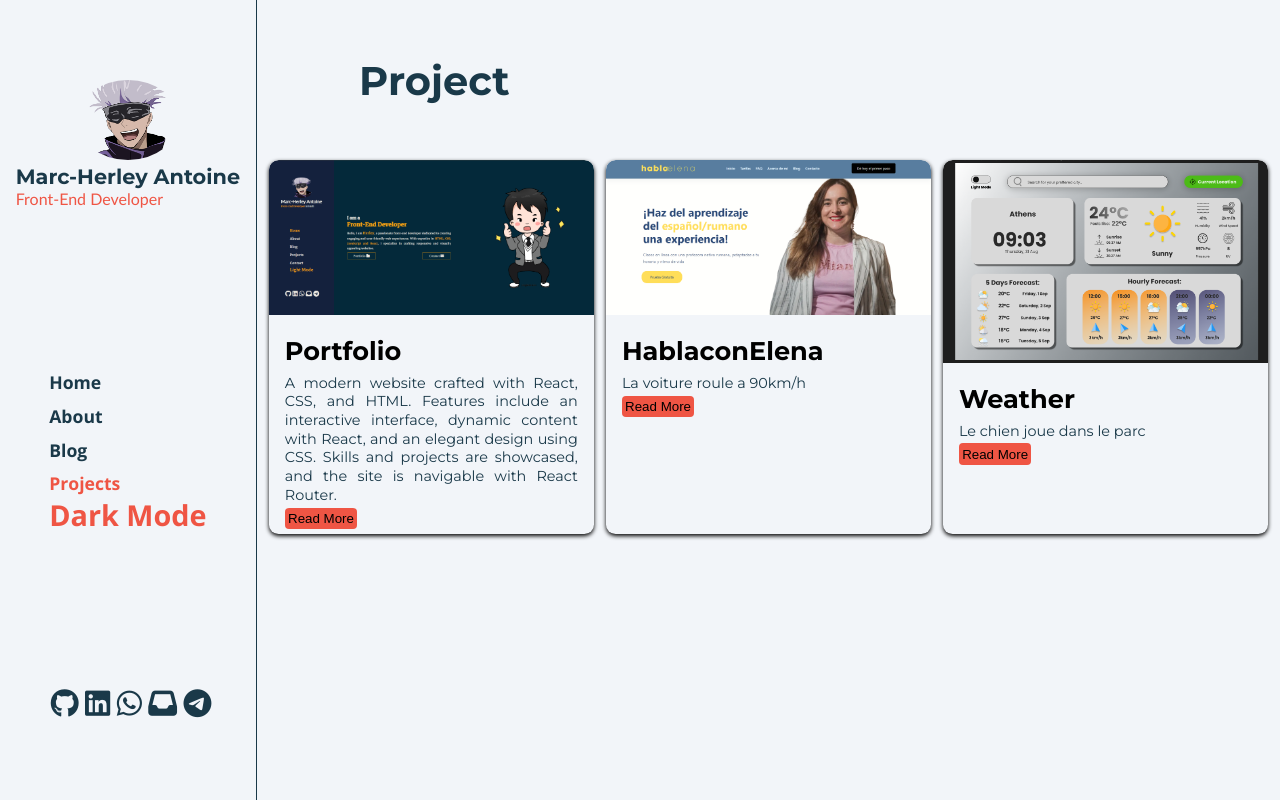
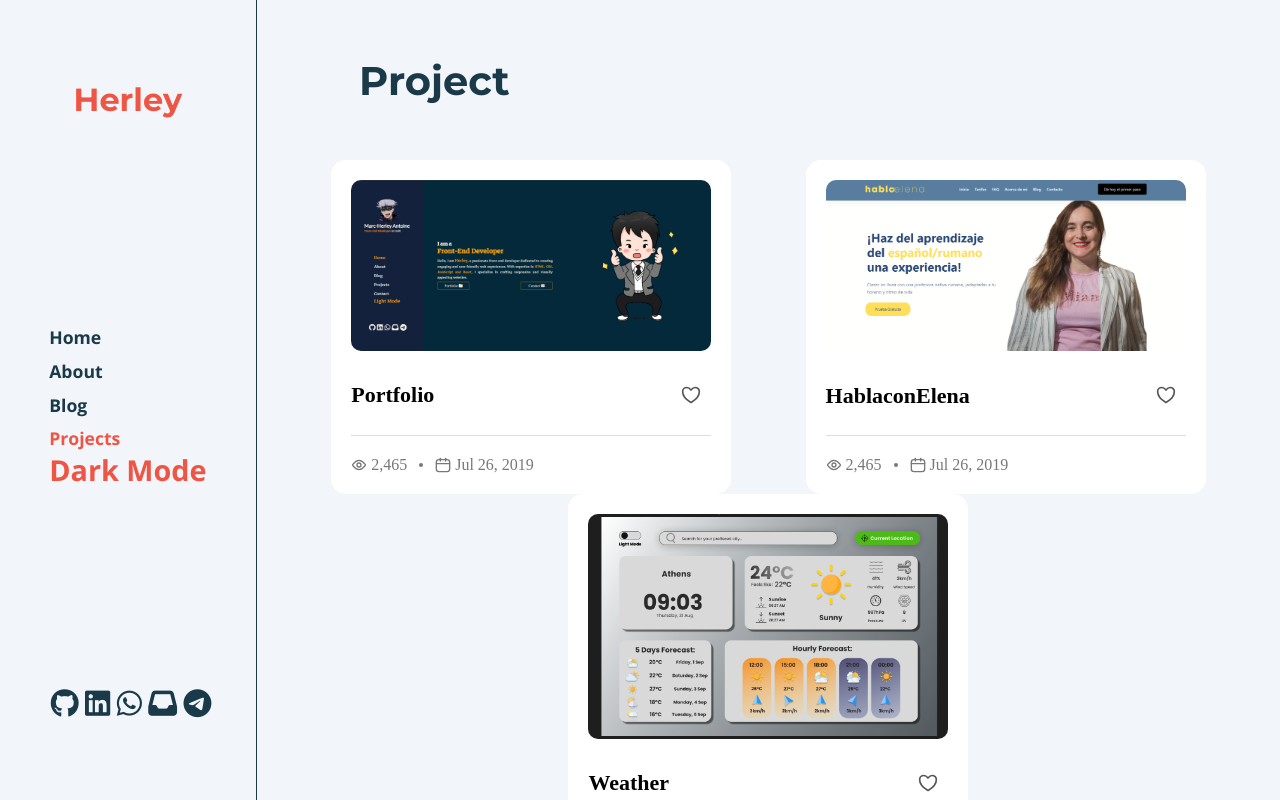
Before and after one commit to 10d3/portfolio, a React (Vite) app: page /projects in a window 1280 px wide. Built offline with nearby package versions, Linux system fonts and the light colour scheme.

Commit message:
changing card design

```diff
--- a/components/header/Header.jsx
+++ b/components/header/Header.jsx
@@ -1,6 +1,5 @@
 import './header.css'
 import { useContext, useState } from 'react';
-import logo from '../../src/assets/logo.png'
 import { NavLink } from 'react-router-dom'
 import ThemeContext from '../../context/ThemeContext';
 
@@ -13,10 +12,6 @@ function Header() {
     updateTheme(theme === 'light' ? 'dark' : 'light');
   };
 
-  const info = {
-    name: 'Marc-Herley Antoine',
-    title: 'Front-End Developer',
-  }
   const social = [
     {
       icon: "fa-brands fa-github",
@@ -75,13 +70,7 @@ function Header() {
       </div>
       <div className='desk'>
         <div className='all'>
-          <div className='img-header'>
-            <img src={logo} alt="" />
-          </div>
-          <div>
-            <h3>{info.name}</h3>
-            <p><span>{info.title}</span></p>
-          </div>
+            <h1 className='logo'>Herley</h1>
         </div>
         <div className='nav'>
           <ul>
--- a/components/header/header.css
+++ b/components/header/header.css
@@ -36,6 +36,9 @@
   width: 100%;
   height: 80%;
 }
+.main-header .desk .logo{
+  color: var(--link-nav);
+}
 .mob {
   display: none;
 }
@@ -54,8 +57,11 @@
   align-self: top;
 }
 .img-header {
-  width: 40%;
+  width: 100%;
   border-radius: 50%;
+  display: flex;
+  align-items: center;
+  justify-content: center;
 }
 .img-header img {
   width: 100%;
--- a/pages/project/Projects.jsx
+++ b/pages/project/Projects.jsx
@@ -17,14 +17,41 @@ function Projects() {
               {
                 pro.map((element, index) => {
                   return (
-                    <div className="card" key={index}>
-                      <img src={`images/${element.image}`} alt="" />
-                      <div className="card-text">
-                        <h2>{element.name}</h2>
-                        <p>{element.desc}</p>
-                        <button type="button">Read More</button>
-                      </div>
-                    </div>)
+                    <div key={index} className="card-list">
+                      <article className="card">
+                        <figure className="card-image">
+                          <img src={`images/${element.image}`} />
+                        </figure>
+                        <div className="card-header">
+                          <a href="#">{element.name}</a>
+                          <button className="icon-button">
+                            <svg xmlns="http://www.w3.org/2000/svg" width="24" height="24" viewBox="0 0 24 24" fill="none" stroke="currentColor" strokeWidth="2" strokeLinecap="round" strokeLinejoin="round" display="block" id="Heart">
+                              <path d="M7 3C4.239 3 2 5.216 2 7.95c0 2.207.875 7.445 9.488 12.74a.985.985 0 0 0 1.024 0C21.125 15.395 22 10.157 22 7.95 22 5.216 19.761 3 17 3s-5 3-5 3-2.239-3-5-3z" />
+                            </svg>
+
+                          </button>
+                        </div>
+                        <div className="card-footer">
+                          <div className="card-meta card-meta--views">
+                            <svg xmlns="http://www.w3.org/2000/svg" width="24" height="24" viewBox="0 0 24 24" fill="none" stroke="currentColor" strokeWidth="2" strokeLinecap="round" strokeLinejoin="round" display="block" id="EyeOpen">
+                              <path d="M21.257 10.962c.474.62.474 1.457 0 2.076C19.764 14.987 16.182 19 12 19c-4.182 0-7.764-4.013-9.257-5.962a1.692 1.692 0 0 1 0-2.076C4.236 9.013 7.818 5 12 5c4.182 0 7.764 4.013 9.257 5.962z" />
+                              <circle cx="12" cy="12" r="3" />
+                            </svg>
+                            2,465
+                          </div>
+                          <div className="card-meta card-meta--date">
+                            <svg xmlns="http://www.w3.org/2000/svg" width="24" height="24" viewBox="0 0 24 24" fill="none" stroke="currentColor" strokeWidth="2" strokeLinecap="round" strokeLinejoin="round" display="block" id="Calendar">
+                              <rect x="2" y="4" width="20" height="18" rx="4" />
+                              <path d="M8 2v4" />
+                              <path d="M16 2v4" />
+                              <path d="M2 10h20" />
+                            </svg>
+                            Jul 26, 2019
+                          </div>
+                        </div>
+                      </article>
+                    </div>
+                  )
                 })
               }
             </div>
--- a/pages/project/projects.css
+++ b/pages/project/projects.css
@@ -1,4 +1,4 @@
-@import url('https://fonts.googleapis.com/css2?family=Montserrat:wght@300;400;700&family=Open+Sans:ital,wght@0,300;0,700;1,400&family=Roboto:wght@300;400;700&display=swap');
+@import url("https://fonts.googleapis.com/css2?family=Montserrat:wght@300;400;700&family=Open+Sans:ital,wght@0,300;0,700;1,400&family=Roboto:wght@300;400;700&display=swap");
 :root {
   --background: #f0ece3;
   --foreground: #dfd3c3;
@@ -15,11 +15,13 @@
   --link-nav: #fca311;
 }
 
-h1, h2, h3{
-  font-family: 'Montserrat', sans-serif;
+h1,
+h2,
+h3 {
+  font-family: "Montserrat", sans-serif;
 }
-p{
-  font-family: 'Open Sans', sans-serif;
+p {
+  font-family: "Open Sans", sans-serif;
 }
 
 .main-pro {
@@ -53,43 +55,119 @@ p{
   justify-content: space-evenly;
   padding: auto;
 }
-.sec-pro .card{
-  width: 325px;
-  height: 374px;
-  /* padding: 0.6rem; */
-  border-radius: 0.6rem;
-  background-color: var(--background);
-  box-shadow: 0px 2px 4px black;
+/* .sec-pro{
+  position: relative;
+  z-index: 99;
+} */
+.card-list {
+  width: 90%;
+  max-width: 400px;
+}
+
+.card {
+  background-color: #fff;
+  box-shadow: 0 0 0 1px rgba(#000, 0.05), 0 20px 50px 0 rgba(#000, 0.1);
+  border-radius: 15px;
+  overflow: hidden;
+  padding: 1.25rem;
+  /* position: relative; */
+  transition: 0.15s ease-in;
+
+  &:hover,
+  &:focus-within {
+    box-shadow: 0 0 0 2px #16c79a, 0 10px 60px 0 rgba(#000, 0.1);
+    transform: translatey(-5px);
+  }
+}
+
+.card-image {
+  border-radius: 10px;
   overflow: hidden;
 }
-.sec-pro .card img{
-  width: 100%;
-  border-radius: 0.6rem 0.6rem 0 0;
-  height: auto;
+
+.card-header {
+  margin-top: 1.5rem;
+  display: flex;
+  align-items: center;
+  justify-content: space-between;
+  a {
+    font-weight: 600;
+    font-size: 1.375rem;
+    line-height: 1.25;
+    padding-right: 1rem;
+    text-decoration: none;
+    color: inherit;
+  }
 }
-.card-text{
-  padding: 16px;
+
+.icon-button {
+  border: 0;
+  background-color: #fff;
+  border-radius: 50%;
+  width: 2.5rem;
+  height: 2.5rem;
+  display: flex;
+  justify-content: center;
+  align-items: center;
+  flex-shrink: 0;
+  font-size: 1.25rem;
+  transition: 0.25s ease;
+  box-shadow: 0 0 0 1px rgba(#000, 0.05), 0 3px 8px 0 rgba(#000, 0.15);
+  /* z-index: 1; */
+  cursor: pointer;
+  color: #565656;
+
+  svg {
+    width: 1em;
+    height: 1em;
+  }
+  &:hover,
+  &:focus {
+    background-color: #ec4646;
+    color: #fff;
+  }
 }
-.card-text h2{
-  font-size: 1.6rem;
-  margin-bottom: 8px;
+img {
+	max-width: 100%;
+	display: block;
 }
-.card-text p{
-  font-size: 0.9rem;
-  line-height: 1.3;
-  text-align: justify;
+
+.card-footer {
+  margin-top: 1.25rem;
+  border-top: 1px solid #ddd;
+  padding-top: 1.25rem;
+  display: flex;
+  align-items: center;
+  flex-wrap: wrap;
 }
-.card-text button{
-  background-color: var(--link-nav);
-  border-radius: 4px;
-  border: none;
-  padding: 0.2rem;
-  margin-top: 0.2rem;
-  cursor: pointer;
+
+.card-meta {
+  display: flex;
+  align-items: center;
+  color: #787878;
+  &:first-child:after {
+    display: block;
+    content: "";
+    width: 4px;
+    height: 4px;
+    border-radius: 50%;
+    background-color: currentcolor;
+    margin-left: 0.75rem;
+    margin-right: 0.75rem;
+  }
+  svg {
+    flex-shrink: 0;
+    width: 1em;
+    height: 1em;
+    margin-right: 0.25em;
+  }
 }
 
 @media only screen and (max-width: 768px) {
-  .one-pro{
+  .main-pro{
+    overflow: auto;
+  }
+  .one-pro {
     height: 10%;
     display: flex;
     align-items: center;
@@ -102,49 +180,5 @@ p{
     gap: 20px;
     justify-items: center;
     align-items: center;
-    overflow: auto;
-  }
-  .procard {
-    width: 80%;
-    height: auto;
-  }
-  .procard .div-img .div-test.active {
-    display: flex;
-    align-items: center;
-    justify-content: center;
-    flex-direction: column;
-    position: absolute;
-    top: 5%;
-    bottom: 5%;
-    left: 5%;
-    right: 5%;
-    margin: auto;
-    width: 90%;
-    height: 80%;
-    border-radius: 0.8rem;
-    background-color: var(--foreground);
-  }
-  .procard .div-img .div-test .inside-test {
-    display: flex;
-    flex-direction: column;
-    background-color: var(--background);
-    width: 100%;
-    height: 100%;
-  }
-  .procard .div-img .div-test .inside-deim {
-    display: flex;
-    width: 100%;
-    height: 50%;
-    background-color: var(--foreground);
-    border-radius: 0 0;
-  }
-  .procard .div-img .div-test .inside-desc {
-    display: flex;
-    justify-content: center;
-    align-items: center;
-    width: 100%;
-    height: 50%;
-    background-color: var(--foreground);
-    border-radius: 0 0 2rem 2rem;
   }
 }
```
